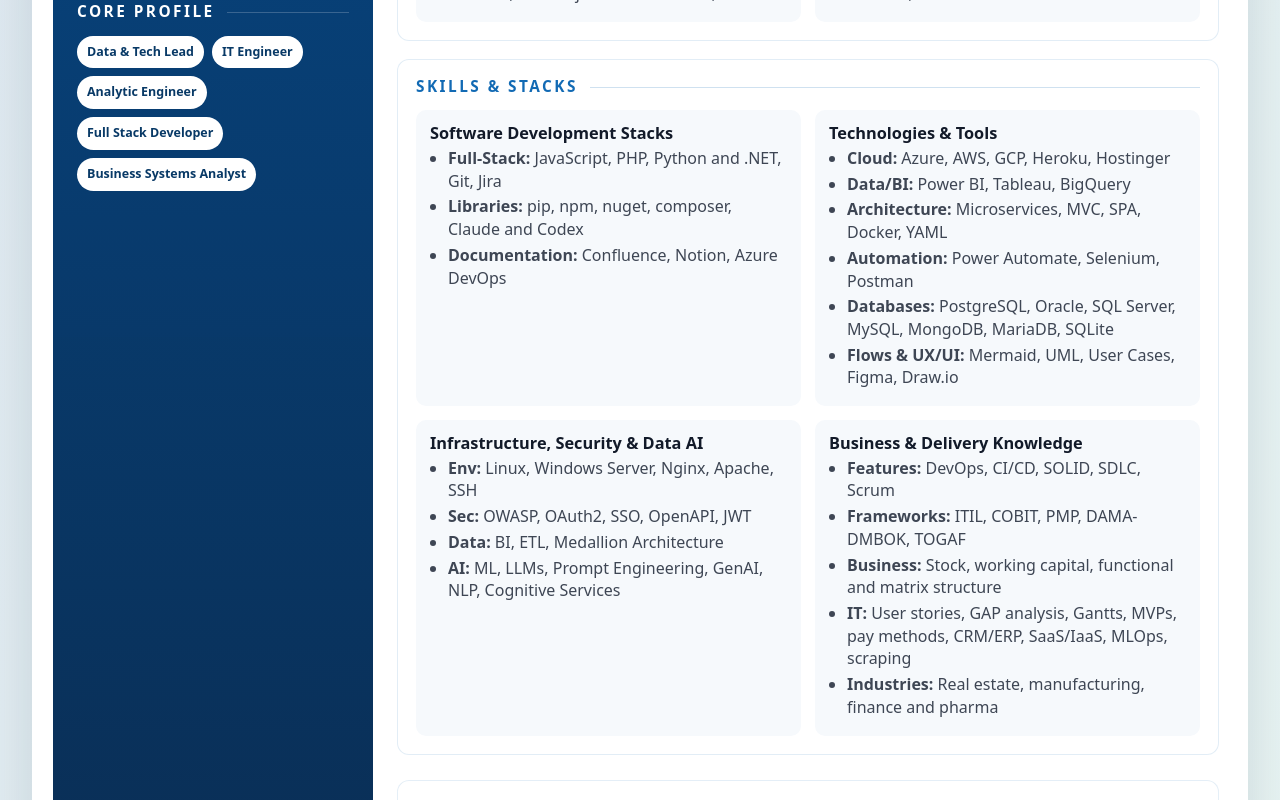
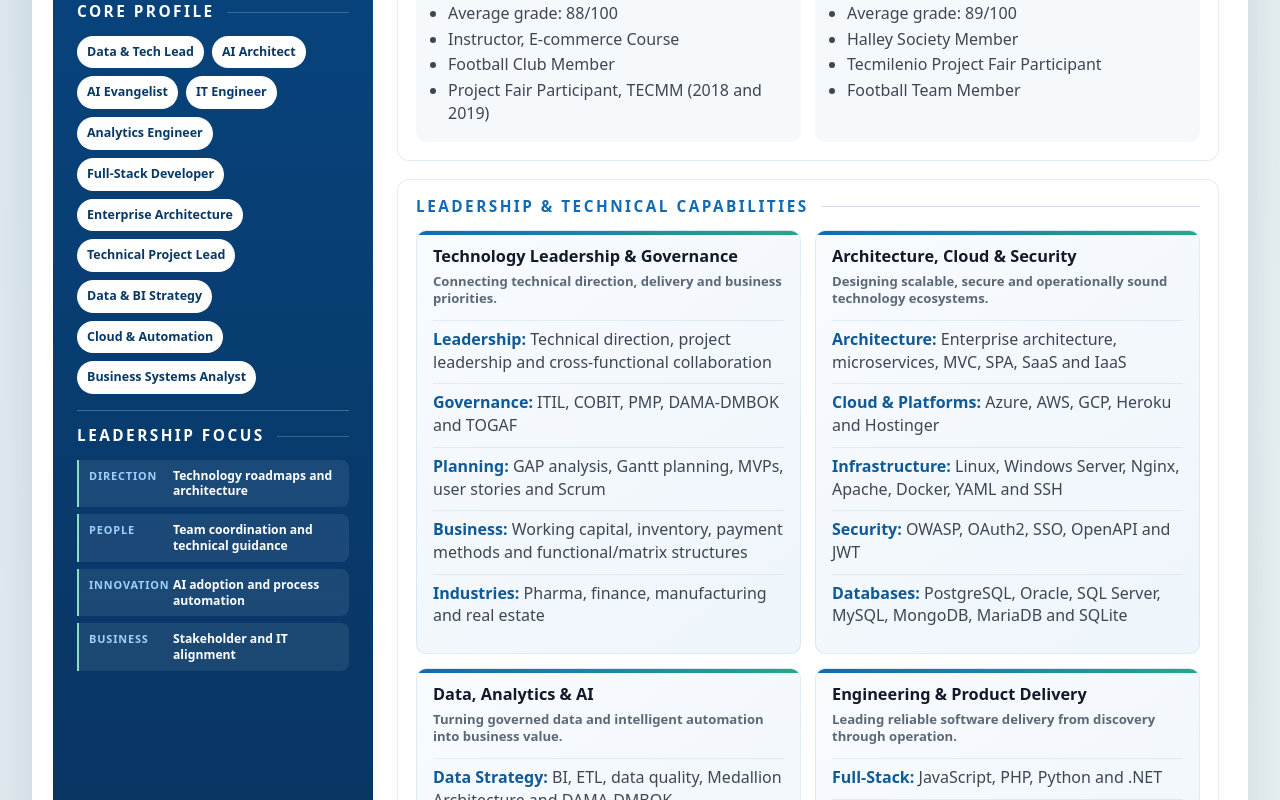
Before and after one commit to EdgarLuna8/CV, a React (Create React App) app: page / in a window 1280 px wide. Shown: the part 1060-1860 px from the top of the page. Built offline with nearby package versions, Linux system fonts and the light colour scheme.

Commit message:
Enhance About component with updated skills, leadership focus, and improved styling

```diff
--- a/src/components/About.jsx
+++ b/src/components/About.jsx
@@ -11,17 +11,30 @@ const contactLinks = [
 
 const highlights = [
   'Data & Tech Lead',
+  'AI Architect',
+  'AI Evangelist',
   'IT Engineer',
-  'Analytic Engineer',
-  'Full Stack Developer',
+  'Analytics Engineer',
+  'Full-Stack Developer',
+  'Enterprise Architecture',
+  'Technical Project Lead',
+  'Data & BI Strategy',
+  'Cloud & Automation',
   'Business Systems Analyst',
+];
+
+const leadershipFocus = [
+  ['Direction', 'Technology roadmaps and architecture'],
+  ['People', 'Team coordination and technical guidance'],
+  ['Innovation', 'AI adoption and process automation'],
+  ['Business', 'Stakeholder and IT alignment'],
 ];
 
 const jobs = [
   {
     company: 'PiSA',
     role: 'Data Expert',
-    period: 'May 2025 - Now',
+    period: 'May 2025 - Present',
     bullets: [
       'BI & analytics initiatives',
       'Cloud data platforms with BigQuery',
@@ -35,6 +48,7 @@ const jobs = [
     role: 'Software Engineer',
     period: 'Apr 2024 - Apr 2025',
     bullets: [
+      'Led technology projects and coordinated team members under my supervision',
       'TOGAF-based enterprise architecture analysis',
       'Business and technology alignment in finance',
       'Design and development of financial systems',
@@ -42,9 +56,10 @@ const jobs = [
   },
   {
     company: 'Flex',
-    role: 'Full Stack Developer',
+    role: 'Full-Stack Developer',
     period: 'Jan 2021 - Dec 2023',
     bullets: [
+      'Provided technical leadership across initiatives, guiding delivery and team collaboration',
       'Web, desktop and mobile development',
       'IT workflow design and optimization',
       'SharePoint, bots and analytics solutions',
@@ -70,53 +85,59 @@ const education = [
     school: 'Technology Institute of Jalisco (ITJ)',
     program: 'Software Engineer',
     period: 'August 2017 - December 2022',
-    bullets: ['Prom 88', 'Teacher, E-Commerce Course', 'Member, Football Team Club', 'Member, Fair Projects TECMM 2018, 2019'],
+    bullets: ['Average grade: 88/100', 'Instructor, E-commerce Course', 'Football Club Member', 'Project Fair Participant, TECMM (2018 and 2019)'],
   },
   {
     school: 'Tecmilenio University',
     program: 'High school',
     period: 'August 2014 - July 2017',
-    bullets: ['Prom 89', 'Member, Halley Society', 'Member, Fair Project Tecmilenio', 'Member, Football Team'],
+    bullets: ['Average grade: 89/100', 'Halley Society Member', 'Tecmilenio Project Fair Participant', 'Football Team Member'],
   },
 ];
 
 const skillGroups = [
   {
-    title: 'Software Development Stacks',
+    title: 'Technology Leadership & Governance',
+    focus: 'Connecting technical direction, delivery and business priorities.',
     items: [
-      ['Full-Stack', 'JavaScript, PHP, Python and .NET, Git, Jira'],
-      ['Libraries', 'pip, npm, nuget, composer, Claude and Codex'],
-      ['Documentation', 'Confluence, Notion, Azure DevOps'],
+      ['Leadership', 'Technical direction, project leadership and cross-functional collaboration'],
+      ['Governance', 'ITIL, COBIT, PMP, DAMA-DMBOK and TOGAF'],
+      ['Planning', 'GAP analysis, Gantt planning, MVPs, user stories and Scrum'],
+      ['Business', 'Working capital, inventory, payment methods and functional/matrix structures'],
+      ['Industries', 'Pharma, finance, manufacturing and real estate'],
     ],
   },
   {
-    title: 'Technologies & Tools',
+    title: 'Architecture, Cloud & Security',
+    focus: 'Designing scalable, secure and operationally sound technology ecosystems.',
     items: [
-      ['Cloud', 'Azure, AWS, GCP, Heroku, Hostinger'],
-      ['Data/BI', 'Power BI, Tableau, BigQuery'],
-      ['Architecture', 'Microservices, MVC, SPA, Docker, YAML'],
-      ['Automation', 'Power Automate, Selenium, Postman'],
-      ['Databases', 'PostgreSQL, Oracle, SQL Server, MySQL, MongoDB, MariaDB, SQLite'],
-      ['Flows & UX/UI', 'Mermaid, UML, User Cases, Figma, Draw.io'],
+      ['Architecture', 'Enterprise architecture, microservices, MVC, SPA, SaaS and IaaS'],
+      ['Cloud & Platforms', 'Azure, AWS, GCP, Heroku and Hostinger'],
+      ['Infrastructure', 'Linux, Windows Server, Nginx, Apache, Docker, YAML and SSH'],
+      ['Security', 'OWASP, OAuth2, SSO, OpenAPI and JWT'],
+      ['Databases', 'PostgreSQL, Oracle, SQL Server, MySQL, MongoDB, MariaDB and SQLite'],
     ],
   },
   {
-    title: 'Infrastructure, Security & Data AI',
+    title: 'Data, Analytics & AI',
+    focus: 'Turning governed data and intelligent automation into business value.',
     items: [
-      ['Env', 'Linux, Windows Server, Nginx, Apache, SSH'],
-      ['Sec', 'OWASP, OAuth2, SSO, OpenAPI, JWT'],
-      ['Data', 'BI, ETL, Medallion Architecture'],
-      ['AI', 'ML, LLMs, Prompt Engineering, GenAI, NLP, Cognitive Services'],
+      ['Data Strategy', 'BI, ETL, data quality, Medallion Architecture and DAMA-DMBOK'],
+      ['Analytics', 'Power BI, Tableau and BigQuery'],
+      ['AI & ML', 'Machine learning, LLMs, GenAI, NLP and Cognitive Services'],
+      ['AI Enablement', 'Prompt engineering, Claude and Codex'],
+      ['Automation', 'Power Automate, Selenium, scraping and MLOps'],
     ],
   },
   {
-    title: 'Business & Delivery Knowledge',
+    title: 'Engineering & Product Delivery',
+    focus: 'Leading reliable software delivery from discovery through operation.',
     items: [
-      ['Features', 'DevOps, CI/CD, SOLID, SDLC, Scrum'],
-      ['Frameworks', 'ITIL, COBIT, PMP, DAMA-DMBOK, TOGAF'],
-      ['Business', 'Stock, working capital, functional and matrix structure'],
-      ['IT', 'User stories, GAP analysis, Gantts, MVPs, pay methods, CRM/ERP, SaaS/IaaS, MLOps, scraping'],
-      ['Industries', 'Real estate, manufacturing, finance and pharma'],
+      ['Full-Stack', 'JavaScript, PHP, Python and .NET'],
+      ['Delivery', 'DevOps, CI/CD, SDLC, SOLID, Git, Jira and Azure DevOps'],
+      ['Products', 'Web, desktop and mobile solutions, CRM/ERP and business systems'],
+      ['Tooling', 'pip, npm, NuGet, Composer and Postman'],
+      ['Design & Documentation', 'UML, use cases, Mermaid, Figma, Draw.io, Confluence and Notion'],
     ],
   },
 ];
@@ -124,7 +145,7 @@ const skillGroups = [
 const traits = ['Proactive', 'Versatile', 'Geek', 'VISA', 'Passport', 'Single'];
 
 const summary =
-  'IT Engineer, Tech Lead and Analytic Engineer with 5+ years of experience designing scalable, secure and efficient technology systems. Experienced in data platforms, business systems, software architecture, automation, AI solutions, full stack development and business-technology alignment.';
+  'IT Engineer, Tech Lead and Analytics Engineer with 5+ years of experience designing scalable, secure and efficient technology systems. Experienced in AI architecture and adoption, data platforms, business systems, software architecture, automation, full-stack development, technical leadership and business-technology alignment.';
 
 const About = () => {
   const [printMode, setPrintMode] = useState('visual');
@@ -170,9 +191,9 @@ const About = () => {
           </div>
 
           <p className={styles.about}>
-            I am Edgar Luna, a passionate and innovative IT Engineer, Tech Lead and Analytic
-            Engineer with over 5 years of experience designing scalable, secure and efficient tech
-            systems while aligning IT strategies with business objectives.
+            I am Edgar Luna, an innovative IT Engineer, Tech Lead and Analytics Engineer with over
+            5 years of experience designing scalable, secure and efficient technology systems while
+            aligning IT strategy with business objectives.
           </p>
 
           <section className={styles.panel}>
@@ -192,6 +213,18 @@ const About = () => {
             <div className={styles.chips}>
               {highlights.map((item) => (
                 <span key={item}>{item}</span>
+              ))}
+            </div>
+          </section>
+
+          <section className={`${styles.panel} ${styles.leadershipPanel}`}>
+            <h2>Leadership Focus</h2>
+            <div className={styles.leadershipList}>
+              {leadershipFocus.map(([label, value]) => (
+                <div key={label}>
+                  <strong>{label}</strong>
+                  <span>{value}</span>
+                </div>
               ))}
             </div>
           </section>
@@ -251,11 +284,12 @@ const About = () => {
           </section>
 
           <section className={styles.section}>
-            <h2>Skills & Stacks</h2>
+            <h2>Leadership & Technical Capabilities</h2>
             <div className={styles.skillsGrid}>
               {skillGroups.map((group) => (
                 <article className={styles.skillCard} key={group.title}>
                   <h3>{group.title}</h3>
+                  <p className={styles.skillFocus}>{group.focus}</p>
                   <ul>
                     {group.items.map(([label, value]) => (
                       <li key={label}>
@@ -282,7 +316,7 @@ const About = () => {
       <section className={styles.atsResume} aria-label="ATS resume">
         <header className={styles.atsHeader}>
           <h1>Edgar Luna</h1>
-          <p>Data & Tech Lead | IT Engineer | Analytic Engineer | Full Stack Developer</p>
+          <p>Data & Tech Lead | AI Architect | IT Engineer | Analytics Engineer | Full-Stack Developer</p>
           <address>
             Zapopan, Jalisco, Mexico | Phone: +52 333 009 9430 | Email: ealuna1998@gmail.com |
             LinkedIn: linkedin.com/in/edgarluna8 | GitHub: github.com/edgarluna8
@@ -300,7 +334,7 @@ const About = () => {
             <article className={styles.atsItem} key={`ats-${job.company}-${job.role}`}>
               <h3>{job.company}</h3>
               <p>
-                <strong>{job.role}</strong> | {job.period.replace('Now', 'Present')}
+                <strong>{job.role}</strong> | {job.period}
               </p>
               <ul>
                 {job.bullets.map((bullet) => (
@@ -327,7 +361,7 @@ const About = () => {
           <h2>Skills</h2>
           {skillGroups.map((group) => (
             <p key={`ats-${group.title}`}>
-              <strong>{group.title}:</strong>{' '}
+              <strong>{group.title}:</strong> {group.focus}{' '}
               {group.items.map(([label, value]) => `${label}: ${value}`).join('; ')}
             </p>
           ))}
--- a/src/components/about.module.css
+++ b/src/components/about.module.css
@@ -257,6 +257,36 @@
   font-size: 0.78rem;
 }
 
+.leadershipList {
+  display: grid;
+  gap: 7px;
+}
+
+.leadershipList div {
+  display: grid;
+  grid-template-columns: 76px 1fr;
+  gap: 8px;
+  align-items: start;
+  padding: 8px 10px;
+  border-left: 2px solid #8fdcc9;
+  border-radius: 0 8px 8px 0;
+  background: rgba(255, 255, 255, 0.08);
+}
+
+.leadershipList strong {
+  color: #9ed1ff;
+  font-size: 0.68rem;
+  letter-spacing: 0.08em;
+  text-transform: uppercase;
+}
+
+.leadershipList span {
+  color: #ffffff;
+  font-size: 0.76rem;
+  font-weight: 700;
+  line-height: 1.3;
+}
+
 .content {
   display: flex;
   flex-direction: column;
@@ -377,8 +407,46 @@
   background: #f6f9fc;
 }
 
+.skillCard {
+  position: relative;
+  overflow: hidden;
+  padding: 16px;
+  border: 1px solid rgba(18, 106, 180, 0.1);
+  background: linear-gradient(145deg, #f8fbfe, #eef5fb);
+}
+
+.skillCard::before {
+  position: absolute;
+  top: 0;
+  left: 0;
+  width: 100%;
+  height: 4px;
+  content: "";
+  background: linear-gradient(90deg, #126ab4, #25a88a);
+}
+
+.skillFocus {
+  min-height: 2.7em;
+  margin: 6px 0 12px;
+  color: #5b6878;
+  font-size: 0.82rem;
+  font-weight: 650;
+  line-height: 1.35;
+}
+
+.skillCard ul {
+  padding-left: 0;
+  list-style: none;
+}
+
 .skillCard li {
   overflow-wrap: anywhere;
+  padding: 7px 0;
+  border-top: 1px solid rgba(18, 106, 180, 0.1);
+}
+
+.skillCard li strong {
+  color: #0e5a98;
 }
 
 .traits span {
@@ -619,6 +687,25 @@
     font-size: 6.1pt;
   }
 
+  .leadershipList {
+    gap: 0.025in;
+  }
+
+  .leadershipList div {
+    grid-template-columns: 0.5in 1fr;
+    gap: 0.025in;
+    padding: 0.025in 0.035in;
+  }
+
+  .leadershipList strong {
+    font-size: 5.6pt;
+  }
+
+  .leadershipList span {
+    font-size: 5.9pt;
+    line-height: 1.1;
+  }
+
   .content {
     display: flex;
     flex-direction: column;
@@ -710,6 +797,26 @@
     border-radius: 0;
     background: transparent;
     break-inside: avoid;
+  }
+
+  .skillCard::before {
+    display: none;
+  }
+
+  .skillFocus {
+    min-height: 0;
+    margin: 0.015in 0 0.025in;
+    font-size: 6.2pt;
+    line-height: 1.1;
+  }
+
+  .skillCard ul {
+    padding-left: 0;
+  }
+
+  .skillCard li {
+    padding: 0;
+    border-top: 0;
   }
 
   .sidebar,
```
